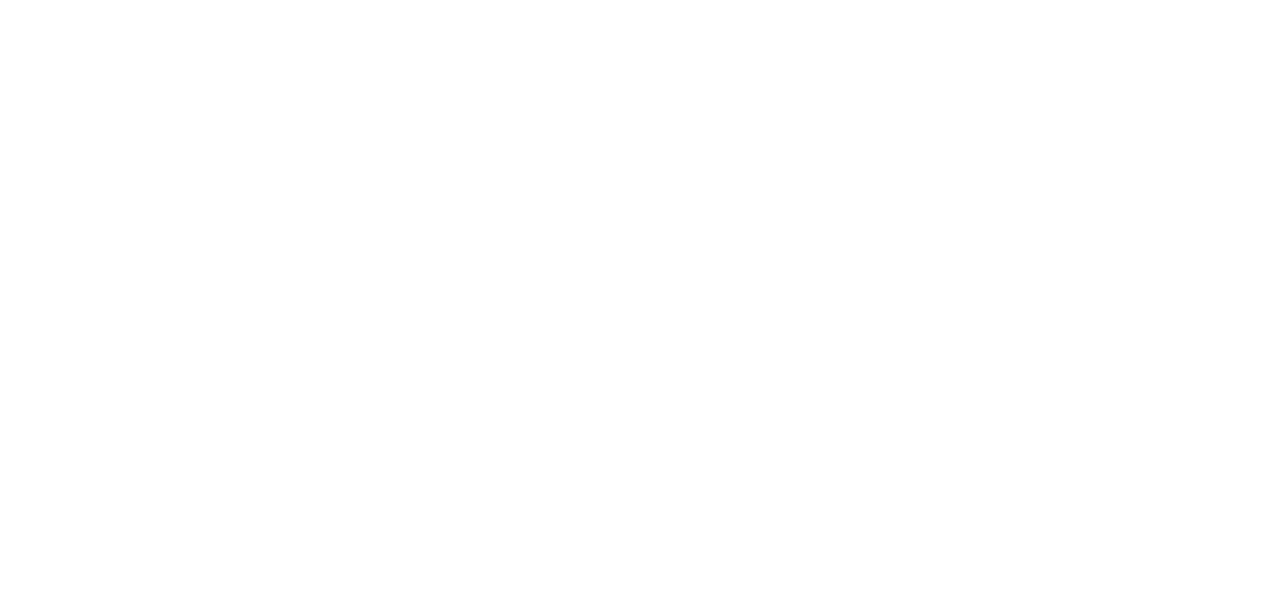
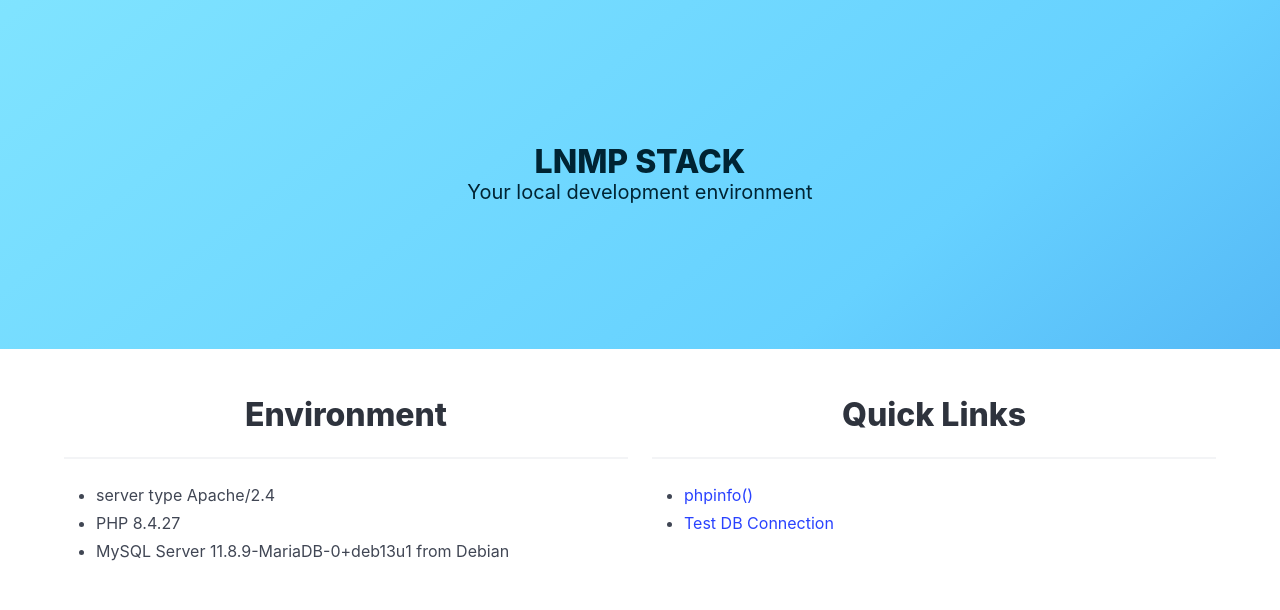
Before and after one commit to smmas-dev/markets, a PHP site: page / in a window 1280 px wide. Before the commit the part shown is empty. Shown: the top 610 px of the page. Run offline with PHP 8.4, Linux system fonts and the light colour scheme; data that the repository does not hold is empty; some libraries are stand-ins or nearby versions.

Commit message:
MARKETS-11 | test db

```diff
--- a/www/index.php
+++ b/www/index.php
@@ -1 +1,65 @@
-<?php
+<!DOCTYPE html>
+<html>
+<head>
+	<meta charset="utf-8">
+	<meta name="viewport" content="width=device-width, initial-scale=1">
+	<title>LNMP STACK</title>
+	<link rel="stylesheet" href="/assets/css/bulma.min.css">
+</head>
+<body>
+<section class="hero is-medium is-info is-bold">
+	<div class="hero-body">
+		<div class="container has-text-centered">
+			<h1 class="title">
+				LNMP STACK
+			</h1>
+			<h2 class="subtitle">
+				Your local development environment
+			</h2>
+		</div>
+	</div>
+</section>
+<section class="section">
+	<div class="container">
+		<div class="columns">
+			<div class="column">
+				<h3 class="title is-3 has-text-centered">Environment</h3>
+				<hr>
+				<div class="content">
+					<ul>
+						<li>server type <?=$_SERVER['SERVER_SOFTWARE'];?></li>
+						<li>PHP <?= phpversion(); ?></li>
+						<li>
+							<?php
+
+							$link = mysqli_connect("marketes", "marketes", "test12345", null);
+
+							/* check connection */
+							if (mysqli_connect_errno()) {
+								printf("MySQL connecttion failed: %s", mysqli_connect_error());
+							} else {
+								/* print server version */
+								printf("MySQL Server %s", mysqli_get_server_info($link));
+							}
+							/* close connection */
+							mysqli_close($link);
+							?>
+						</li>
+					</ul>
+				</div>
+			</div>
+			<div class="column">
+				<h3 class="title is-3 has-text-centered">Quick Links</h3>
+				<hr>
+				<div class="content">
+					<ul>
+						<li><a href="http://localhost/phpinfo.php">phpinfo()</a></li>
+						<li><a href="http://localhost/test_db.php">Test DB Connection</a></li>
+					</ul>
+				</div>
+			</div>
+		</div>
+	</div>
+</section>
+</body>
+</html>
```
